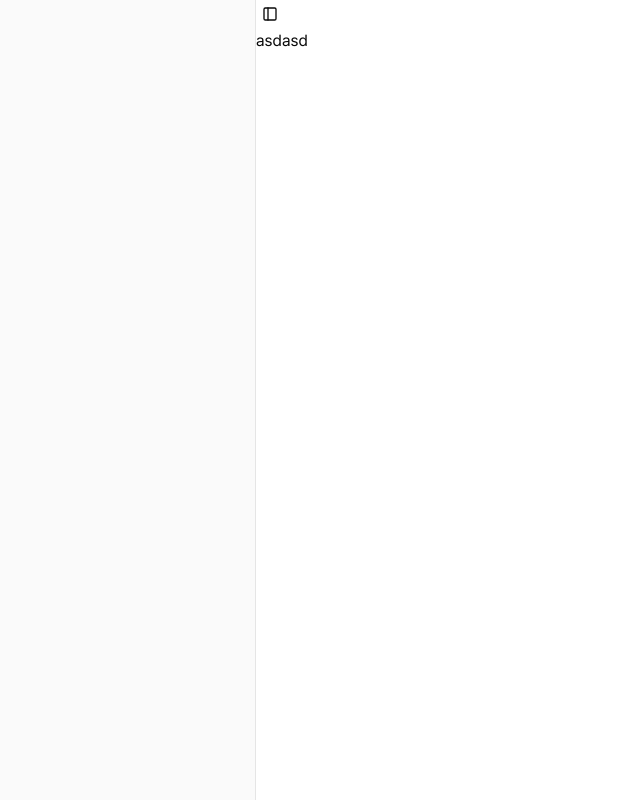
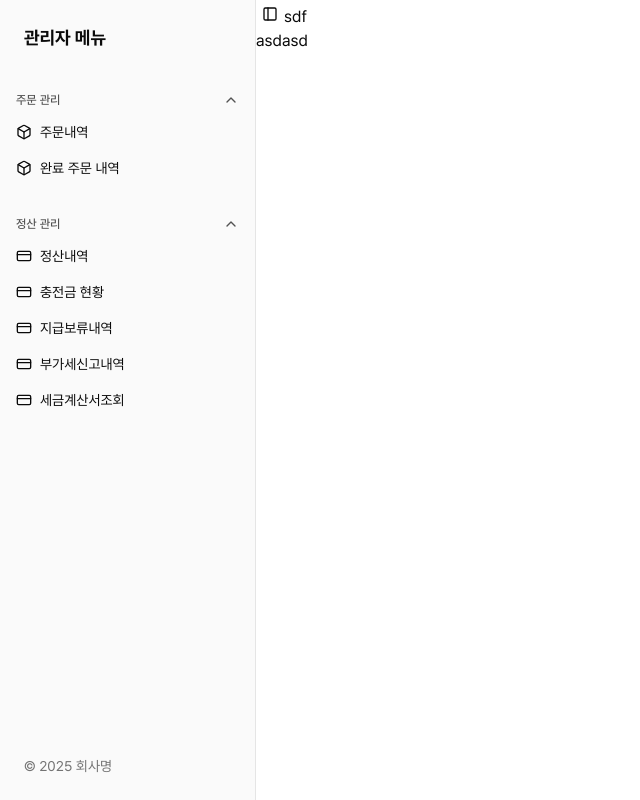
Before and after one commit to eco-dessert-platform/dessert-front-seller, a React (Vite) app: page / in a window 1280 px wide. Shown: the whole page, without its empty margins (0-640 px from the left). Built offline with nearby package versions, Linux system fonts and the light colour scheme.

Commit message:
메뉴 추가

```diff
--- a/package.json
+++ b/package.json
@@ -15,6 +15,7 @@
   },
   "dependencies": {
     "@radix-ui/react-accordion": "^1.2.11",
+    "@radix-ui/react-collapsible": "^1.1.11",
     "@radix-ui/react-dialog": "^1.1.14",
     "@radix-ui/react-label": "^2.1.7",
     "@radix-ui/react-scroll-area": "^1.2.3",
--- a/src/pages/HomePage.tsx
+++ b/src/pages/HomePage.tsx
@@ -4,6 +4,7 @@ import BGSlayout from 'src/shared/layouts/BGSlayout.tsx'
 const HomePage = () => {
     return (
         <BGSlayout>
+            sdf
             <Home />
         </BGSlayout>
     )
--- a/src/shared/layouts/BGSside.tsx
+++ b/src/shared/layouts/BGSside.tsx
@@ -1,28 +1,101 @@
+'use client'
+
+import React from 'react'
+import { BoxIcon, CreditCardIcon } from 'lucide-react'
+import { shallowEqual, useSelector } from 'react-redux'
+import { RootState } from 'src/app/store/redux/reduxStore.tsx'
 import {
     Sidebar,
-    SidebarContent, SidebarFooter,
+    SidebarContent,
+    SidebarFooter,
     SidebarGroup,
+    SidebarGroupContent,
+    SidebarGroupLabel,
     SidebarHeader,
+    SidebarMenu,
+    SidebarMenuButton,
+    SidebarMenuItem,
 } from '../lib/shadcn/components/ui/sidebar'
+import { Collapsible, CollapsibleContent, CollapsibleTrigger } from '../lib/shadcn/components/ui/collapsible'
+import { ChevronDown } from 'lucide-react'
+import { Button } from 'src/shared/lib/shadcn/components/ui/button.tsx'
+import { useNavigate } from "react-router";
 
+const menu = [
+    {
+        group: '주문 관리',
+        items: [
+            { title: '주문내역', href: '/orders', icon: BoxIcon },
+            { title: '완료 주문 내역', href: '/orders/completed', icon: BoxIcon },
+        ],
+    },
+    {
+        group: '정산 관리',
+        items: [
+            { title: '정산내역', href: '/settle', icon: CreditCardIcon },
+            { title: '충전금 현황', href: '/settle/credits', icon: CreditCardIcon },
+            { title: '지급보류내역', href: '/settle/withheld', icon: CreditCardIcon },
+            { title: '부가세신고내역', href: '/settle/vat-reports', icon: CreditCardIcon },
+            { title: '세금계산서조회', href: '/settle/tax-invoices', icon: CreditCardIcon },
+        ],
+    },
+]
 
+export default function BGSside() {
+    const { pathname } = useSelector(
+        (state: RootState) => ({
+            pathname: state.routerReducer.location.path,
+        }),
+        shallowEqual,
+    )
 
+    const navigate = useNavigate()
 
-
-
-
-
-const BgSside = () => {
     return (
         <Sidebar>
-            <SidebarHeader />
+            <SidebarHeader>
+                <h2 className="p-4 text-lg font-bold">관리자 메뉴</h2>
+            </SidebarHeader>
             <SidebarContent>
-                <SidebarGroup />
-                <SidebarGroup />
+                {menu.map((section) => (
+                    <Collapsible key={section.group} defaultOpen className="group/collapsible">
+                        <SidebarGroup>
+                            <SidebarGroupLabel asChild>
+                                <CollapsibleTrigger>
+                                    {section.group}
+                                    <ChevronDown className="ml-auto transition-transform group-data-[state=open]/collapsible:rotate-180" />
+                                </CollapsibleTrigger>
+                            </SidebarGroupLabel>
+                            <CollapsibleContent>
+                                <SidebarGroupContent>
+                                    <SidebarMenu>
+                                        {section.items.map((item) => (
+                                            <SidebarMenuItem key={item.title}>
+                                                <SidebarMenuButton
+                                                    isActive={ item.href ===  pathname}
+                                                    asChild>
+                                                    <div
+                                                        onClick={() => {navigate(item.href)}}
+
+                                                    >
+                                                        <item.icon />
+                                                        <span>{item.title}</span>
+                                                    </div>
+                                                </SidebarMenuButton>
+                                            </SidebarMenuItem>
+                                        ))}
+                                    </SidebarMenu>
+                                </SidebarGroupContent>
+                            </CollapsibleContent>
+                        </SidebarGroup>
+                    </Collapsible>
+                ))}
             </SidebarContent>
-            <SidebarFooter />
+            <SidebarFooter>
+                <div className="p-4 text-sm text-muted-foreground">
+                    © 2025 회사명
+                </div>
+            </SidebarFooter>
         </Sidebar>
     )
 }
-
-export default BgSside
--- a/src/shared/lib/shadcn/components/ui/button.tsx
+++ b/src/shared/lib/shadcn/components/ui/button.tsx
@@ -2,7 +2,7 @@ import * as React from 'react'
 import { Slot } from '@radix-ui/react-slot'
 import { cva, type VariantProps } from 'class-variance-authority'
 
-import { cn } from 'src/shared/lib/shadcn/lib/utils.ts'
+import { cn } from 'src/shared/lib/shadcn/lib/utils'
 
 const buttonVariants = cva(
     "cursor-pointer inline-flex items-center justify-center gap-2 whitespace-nowrap rounded-md text-sm font-medium transition-all disabled:pointer-events-none disabled:opacity-50 [&_svg]:pointer-events-none [&_svg:not([class*='size-'])]:size-4 shrink-0 [&_svg]:shrink-0 outline-none focus-visible:border-ring focus-visible:ring-ring/50 focus-visible:ring-[3px] aria-invalid:ring-destructive/20 dark:aria-invalid:ring-destructive/40 aria-invalid:border-destructive",
--- /dev/null
+++ b/src/shared/lib/shadcn/components/ui/collapsible.tsx
@@ -0,0 +1,32 @@
+import * as CollapsiblePrimitive from "@radix-ui/react-collapsible"
+import React from 'react'
+
+function Collapsible({
+  ...props
+}: React.ComponentProps<typeof CollapsiblePrimitive.Root>) {
+  return <CollapsiblePrimitive.Root data-slot="collapsible" {...props} />
+}
+
+function CollapsibleTrigger({
+  ...props
+}: React.ComponentProps<typeof CollapsiblePrimitive.CollapsibleTrigger>) {
+  return (
+    <CollapsiblePrimitive.CollapsibleTrigger
+      data-slot="collapsible-trigger"
+      {...props}
+    />
+  )
+}
+
+function CollapsibleContent({
+  ...props
+}: React.ComponentProps<typeof CollapsiblePrimitive.CollapsibleContent>) {
+  return (
+    <CollapsiblePrimitive.CollapsibleContent
+      data-slot="collapsible-content"
+      {...props}
+    />
+  )
+}
+
+export { Collapsible, CollapsibleTrigger, CollapsibleContent }
--- a/src/shared/lib/shadcn/components/ui/input.tsx
+++ b/src/shared/lib/shadcn/components/ui/input.tsx
@@ -1,6 +1,6 @@
 import * as React from 'react'
 
-import { cn } from 'src/shared/lib/shadcn/lib/utils.ts'
+import { cn } from 'src/shared/lib/shadcn/lib/utils'
 
 function Input({ className, type, ...props }: React.ComponentProps<'input'>) {
     return (
--- a/src/shared/lib/shadcn/components/ui/separator.tsx
+++ b/src/shared/lib/shadcn/components/ui/separator.tsx
@@ -3,7 +3,7 @@
 import * as React from 'react'
 import * as SeparatorPrimitive from '@radix-ui/react-separator'
 
-import { cn } from 'src/shared/lib/shadcn/lib/utils.ts'
+import { cn } from 'src/shared/lib/shadcn/lib/utils'
 
 function Separator({
     className,
--- a/src/shared/lib/shadcn/components/ui/sheet.tsx
+++ b/src/shared/lib/shadcn/components/ui/sheet.tsx
@@ -2,7 +2,7 @@ import * as React from 'react'
 import * as SheetPrimitive from '@radix-ui/react-dialog'
 import { XIcon } from 'lucide-react'
 
-import { cn } from 'src/shared/lib/shadcn/lib/utils.ts'
+import { cn } from 'src/shared/lib/shadcn/lib/utils'
 
 function Sheet({ ...props }: React.ComponentProps<typeof SheetPrimitive.Root>) {
     return <SheetPrimitive.Root data-slot="sheet" {...props} />
--- a/src/shared/lib/shadcn/components/ui/skeleton.tsx
+++ b/src/shared/lib/shadcn/components/ui/skeleton.tsx
@@ -1,4 +1,4 @@
-import { cn } from 'src/shared/lib/shadcn/lib/utils.ts'
+import { cn } from 'src/shared/lib/shadcn/lib/utils'
 
 function Skeleton({ className, ...props }: React.ComponentProps<'div'>) {
     return (
--- a/src/shared/lib/shadcn/components/ui/tooltip.tsx
+++ b/src/shared/lib/shadcn/components/ui/tooltip.tsx
@@ -2,7 +2,7 @@
 
 import * as React from 'react'
 import * as TooltipPrimitive from '@radix-ui/react-tooltip'
-import { cn } from 'src/shared/lib/shadcn/lib/utils.ts'
+import { cn } from 'src/shared/lib/shadcn/lib/utils'
 
 function TooltipProvider({
     delayDuration = 0,
```
Also changed, not shown: src/shared/lib/shadcn/components/ui/sidebar.tsx (+8 -8 lines), 1 other file (tests, documents, lock files or other folders).
